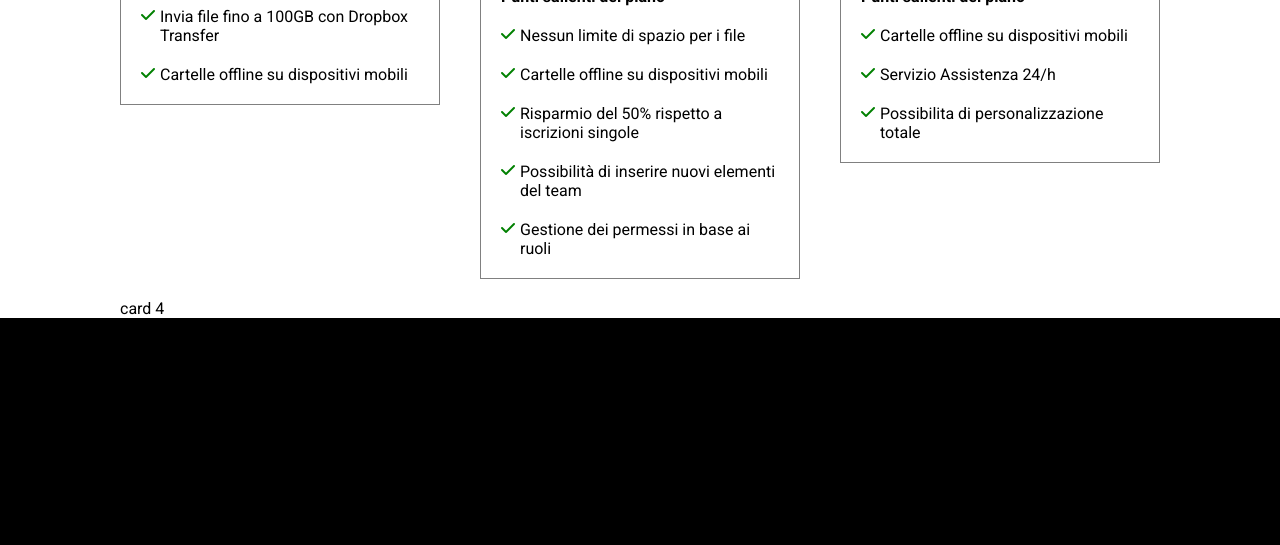
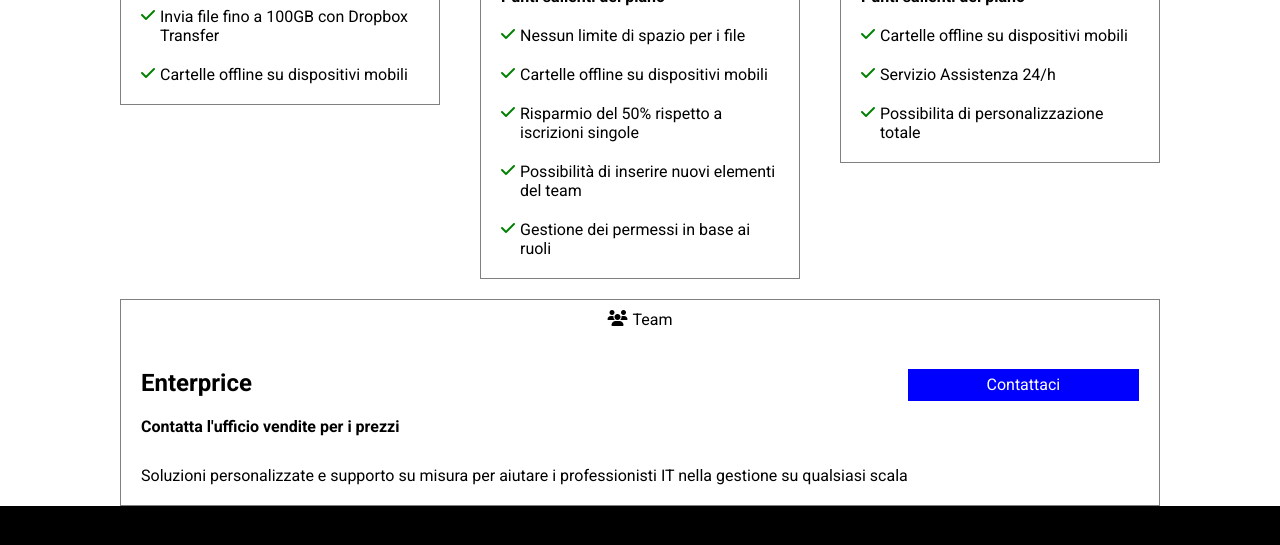
Before and after one commit to FedeAle1525/htmlcss-dropbox, a plain HTML site: page index.html in a window 1280 px wide. Shown: the part 1465-2010 px from the top of the page. Drawn offline with Linux system fonts and the light colour scheme.

Commit message:
EDIT added elements in fourth card

```diff
--- a/css/style.css
+++ b/css/style.css
@@ -68,10 +68,10 @@ a{
     border-bottom: 3px solid black;
 }
 
-.debug [class^="col"]{
-    /* border: 2px solid black; */
-    /* padding: 10px; */
-}
+/* .debug [class^="col"]{
+     border: 2px solid black;
+    padding: 10px;
+} */
 
 .debug .page-footer{
     height: 840px;
@@ -179,11 +179,10 @@ li.item-nav.logo{
 } */
 
 /* Serve per distanziare elementi della carta tra loro */
-.card > div{
+.card > div,
+.content-col > div{
     padding: 10px 0;
 }
-
-
 
 .card-header{
     text-align: center;
@@ -258,3 +257,8 @@ li.point-check::before{
     text-decoration: underline;
     color: blue;
 }
+
+.card-content > .card-button{
+    flex-grow: 1;
+    padding-top: 20px;
+}
--- a/index.html
+++ b/index.html
@@ -246,7 +246,40 @@
                         <!-- Fine Card Company -->
                     </div>
                     <!-- Fine Colonna4-3 -->
-                    <div class="col12">card 4</div>
+
+                    <!-- Col12 -->
+                    <div class="col12">
+                        <!-- Card Team Enterprice -->
+                        <div class="card">
+                            <!-- Card Header -->
+                            <div class="card-header border-title">
+                                <span class="card-title team-icon gap-icon">Team</span>
+                            </div>
+                            <!-- Card Content -->
+                            <div class="card-content row">
+                                <!-- Descrizione Livello Card -->
+                                <div class="content-col">
+                                    <div class="card-level">
+                                        <ul>
+                                            <li class="level-title">Enterprice</li>
+                                            <li class="level-price">Contatta l'ufficio vendite per i prezzi</li>
+                                        </ul>
+                                    </div>
+                                    <!-- Punti Salienti -->
+                                    <div class="card-point">
+                                        <p>Soluzioni personalizzate e supporto su misura per aiutare i professionisti IT nella gestione su qualsiasi scala</p>
+                                    </div>
+                                </div>
+
+                                <!-- Pulsanti Card -->
+                                <div class="card-button">
+                                    <a class="button button-blue button-size">Contattaci</a>
+                                </div>
+                            </div>
+                        </div>
+                        <!-- Fine Card Team Enterprice -->
+                    </div>
+                    <!-- Fine Col12 -->
                 </div>
             </div>
 
```
